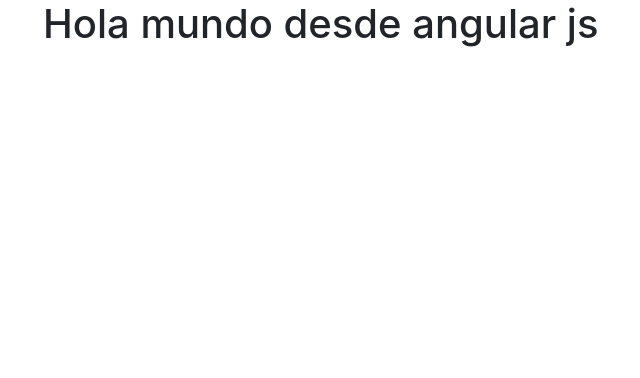
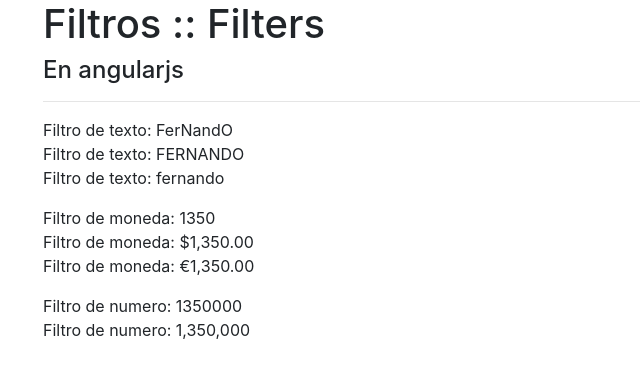
Before and after one commit to masterfabela/practicas-angularjs, a plain HTML site: page Ejercicio 01/index.html in a window 1280 px wide. Shown: the whole page, without its empty margins (42-682 px from the left). Drawn offline with Linux system fonts and the light colour scheme.

Commit message:
Final de clase 2

```diff
--- a/Ejercicio 01/index.html
+++ b/Ejercicio 01/index.html
@@ -12,7 +12,28 @@
   </head>
   <body>
     <div class="container">
-      <h1>{{"Hola mundo desde angular js"}}</h1>
+      <h1>Filtros :: Filters</h1>
+      <h4>En angularjs</h4>
+      <hr>
+      <p>
+        Filtro de texto: {{"FerNandO"}}
+        <br>
+        Filtro de texto: {{"FerNandO" | uppercase}}
+        <br>
+        Filtro de texto: {{"FerNandO" | lowercase}}
+      </p>
+      <p>
+        Filtro de moneda: {{1350}}
+        <br>
+        Filtro de moneda: {{1350 | currency}}
+        <br>
+        Filtro de moneda: {{1350 | currency:'€'}}
+      </p>
+      <p>
+        Filtro de numero: {{1350000}}
+        <br>
+        Filtro de numero: {{1350000 | number}}
+      </p>
     </div>
   </body>
 </html>
```
